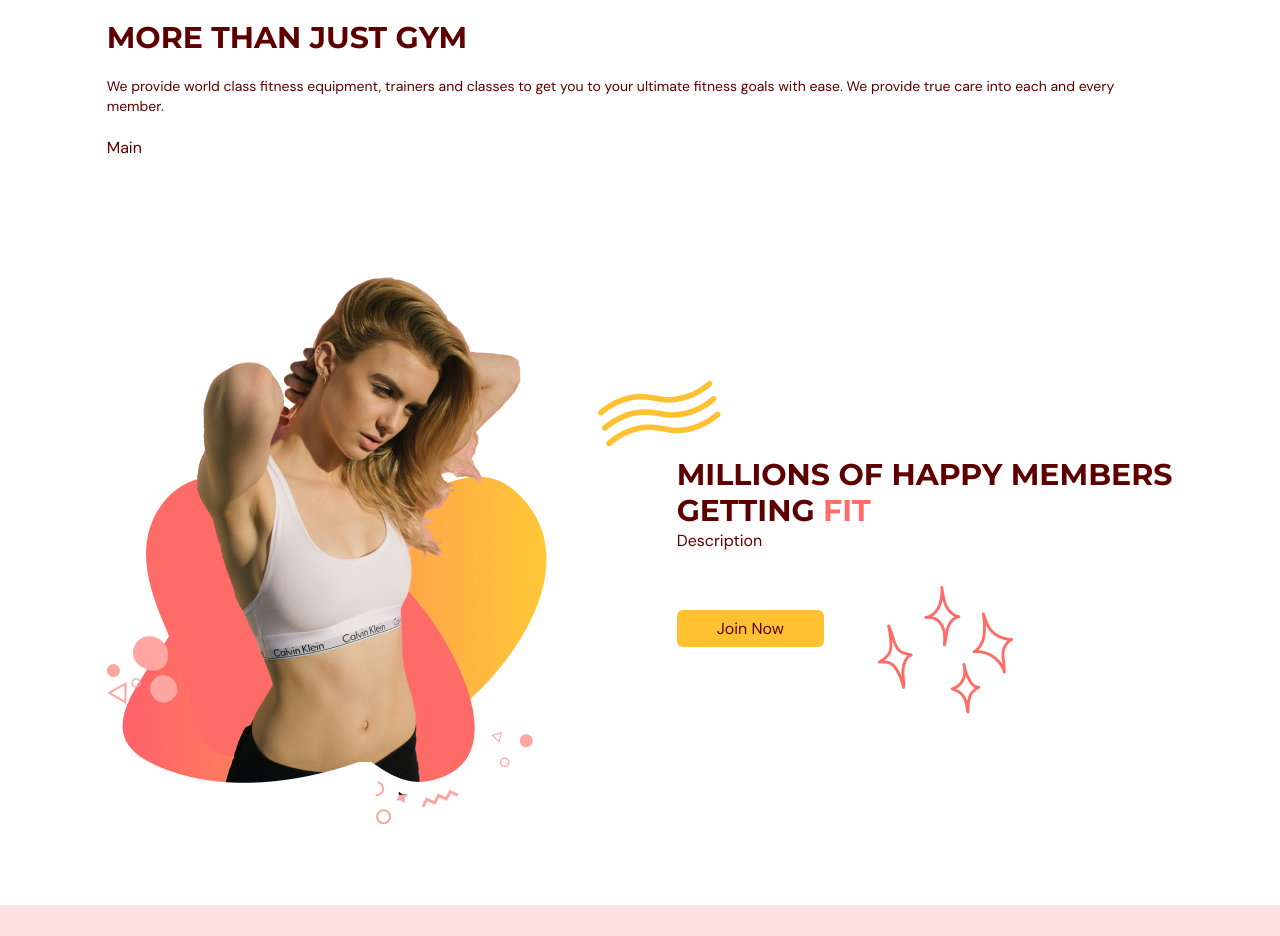
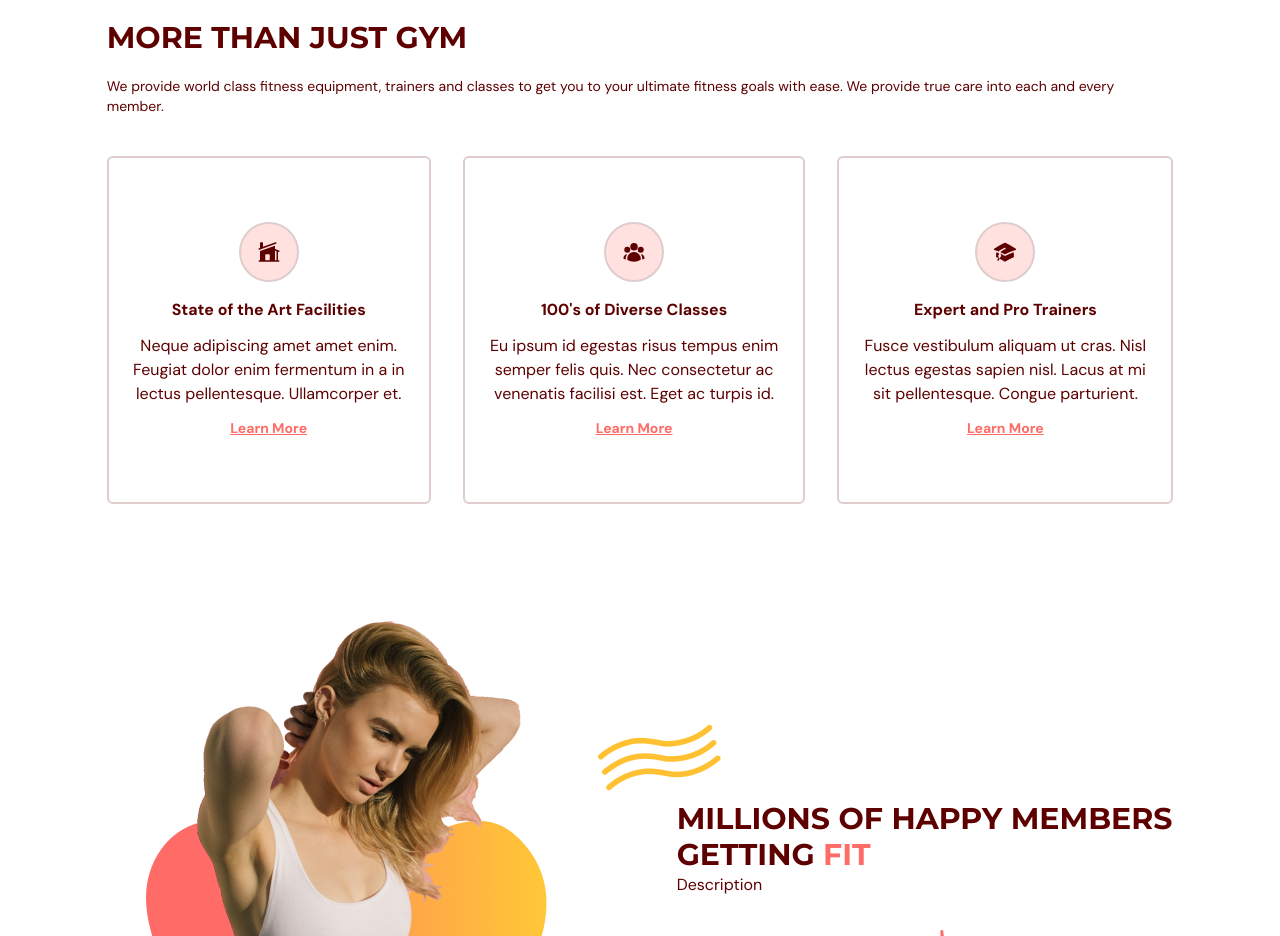
Before and after one commit to abr-ya/react-gym, a React (Vite) app: page / in a window 1280 px wide. Shown: the part 860-1796 px from the top of the page. Built offline with nearby package versions, Linux system fonts and the light colour scheme.

Commit message:
feat: Add Main benefits Component

```diff
--- a/src/interfaces.ts
+++ b/src/interfaces.ts
@@ -13,3 +13,9 @@ export interface IAction<T, P> {
   type: T;
   payload?: P;
 }
+
+export interface IBenefitData {
+  icon: JSX.Element;
+  title: string;
+  description: string;
+}
--- /dev/null
+++ b/src/sections/Benefits/BenefitItem.tsx
@@ -0,0 +1,40 @@
+import { useContext } from "react";
+import { motion } from "framer-motion";
+import AnchorLink from "react-anchor-link-smooth-scroll";
+import AppContext from "@/context/AppContext";
+import { SelectedPage } from "@/interfaces";
+
+interface IBenefitItem {
+  icon: JSX.Element;
+  title: string;
+  description: string;
+}
+
+const childVariant = {
+  hidden: { opacity: 0, scale: 0.9 },
+  visible: { opacity: 1, scale: 1 },
+};
+
+const BenefitItem = ({ icon, title, description }: IBenefitItem) => {
+  const { setPage } = useContext(AppContext);
+
+  return (
+    <motion.div variants={childVariant} className="mt-5 rounded-md border-2 border-gray-100 px-5 py-16 text-center">
+      <div className="mb-4 flex justify-center">
+        <div className="rounded-full border-2 border-gray-100 bg-primary-100 p-4">{icon}</div>
+      </div>
+
+      <h4 className="font-bold">{title}</h4>
+      <p className="my-3">{description}</p>
+      <AnchorLink
+        className="text-sm font-bold text-primary-500 underline hover:text-secondary-500"
+        onClick={() => setPage(SelectedPage.ContactUs)}
+        href={`#${SelectedPage.ContactUs}`}
+      >
+        <p>Learn More</p>
+      </AnchorLink>
+    </motion.div>
+  );
+};
+
+export default BenefitItem;
--- a/src/sections/Benefits/Main.tsx
+++ b/src/sections/Benefits/Main.tsx
@@ -1,7 +1,36 @@
-import React from "react";
+import { IBenefitData } from "@/interfaces";
+import { HomeModernIcon, UserGroupIcon, AcademicCapIcon } from "@heroicons/react/24/solid";
+import BenefitItem from "./BenefitItem";
+
+const benefits: Array<IBenefitData> = [
+  {
+    icon: <HomeModernIcon className="h-6 w-6" />,
+    title: "State of the Art Facilities",
+    description:
+      "Neque adipiscing amet amet enim. Feugiat dolor enim fermentum in a in lectus pellentesque. Ullamcorper et.",
+  },
+  {
+    icon: <UserGroupIcon className="h-6 w-6" />,
+    title: "100's of Diverse Classes",
+    description:
+      "Eu ipsum id egestas risus tempus enim semper felis quis. Nec consectetur ac venenatis facilisi est. Eget ac turpis id.",
+  },
+  {
+    icon: <AcademicCapIcon className="h-6 w-6" />,
+    title: "Expert and Pro Trainers",
+    description:
+      "Fusce vestibulum aliquam ut cras. Nisl lectus egestas sapien nisl. Lacus at mi sit pellentesque. Congue parturient.",
+  },
+];
 
 const Main = () => {
-  return <div>Main</div>;
+  return (
+    <div className="mt-5 items-center justify-between gap-8 md:flex">
+      {benefits.map((benefit: IBenefitData) => (
+        <BenefitItem key={benefit.title} icon={benefit.icon} title={benefit.title} description={benefit.description} />
+      ))}
+    </div>
+  );
 };
 
 export default Main;
```
